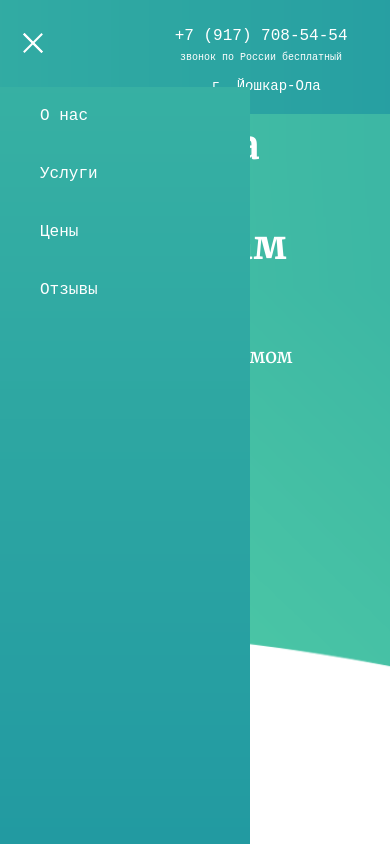
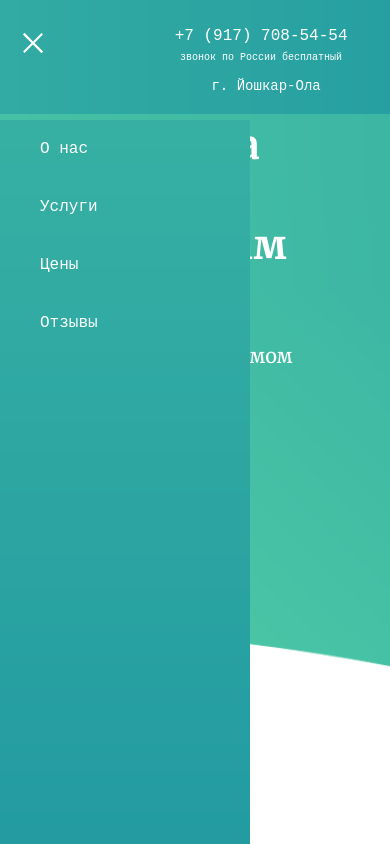
Before and after one commit to Warmelf/medical-landing, a plain HTML site: page index.html in a window 390 px wide. Both pictures are taken after a click on the label 33 px from the left and 43 px from the top of the page. Shown: the top 844 px of the page. Drawn offline with Linux system fonts and the light colour scheme; a web font is replaced by a local one.

Commit message:
add client's changes

```diff
--- a/style.css
+++ b/style.css
@@ -832,4 +832,8 @@ footer {
     .phone {
         margin-bottom: 15px;
     }
+
+    #menu__toggle:checked ~ nav {
+        top: 120px;
+    }
 }
```
